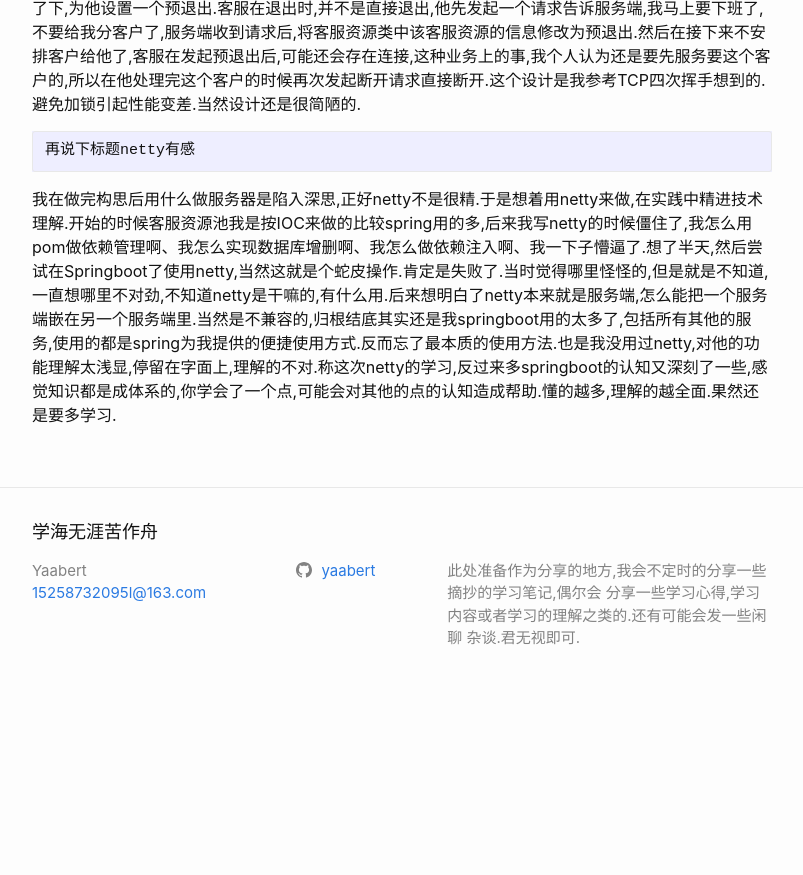
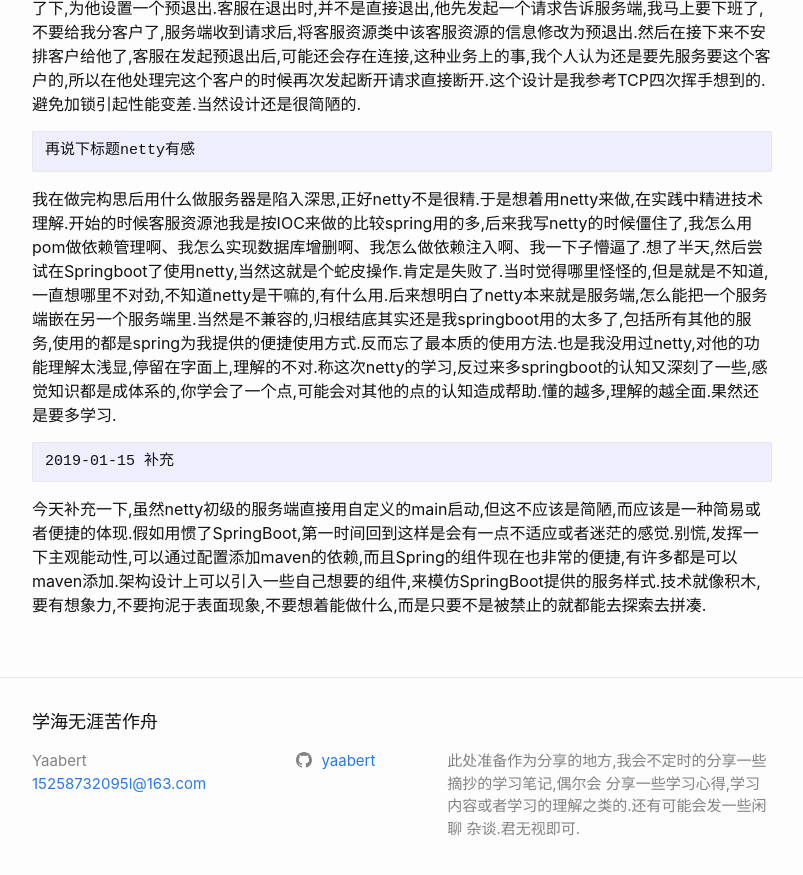
Before and after one commit to yaabert/yaabert.github.io, a Jekyll site: the page built from _posts/2019-01-10-Netty有感.md, in a window 1280 px wide and 900 px high, scrolled down 625 px. Shown: the top 875 px of the window, without its empty margins (238-1041 px from the left). Built offline with Jekyll 4.4.1, drawn with Linux system fonts in a browser that asks for light colours; before the commit the page ends 1335 px from its top, so only the background shows below that.

Commit message:
增加对netty有感的补充

````diff
--- a/_posts/2019-01-10-Netty有感.md
+++ b/_posts/2019-01-10-Netty有感.md
@@ -17,3 +17,8 @@ author: "yaabert"
 再说下标题netty有感
 ```
 我在做完构思后用什么做服务器是陷入深思,正好netty不是很精.于是想着用netty来做,在实践中精进技术理解.开始的时候客服资源池我是按IOC来做的比较spring用的多,后来我写netty的时候僵住了,我怎么用pom做依赖管理啊、我怎么实现数据库增删啊、我怎么做依赖注入啊、我一下子懵逼了.想了半天,然后尝试在Springboot了使用netty,当然这就是个蛇皮操作.肯定是失败了.当时觉得哪里怪怪的,但是就是不知道,一直想哪里不对劲,不知道netty是干嘛的,有什么用.后来想明白了netty本来就是服务端,怎么能把一个服务端嵌在另一个服务端里.当然是不兼容的,归根结底其实还是我springboot用的太多了,包括所有其他的服务,使用的都是spring为我提供的便捷使用方式.反而忘了最本质的使用方法.也是我没用过netty,对他的功能理解太浅显,停留在字面上,理解的不对.称这次netty的学习,反过来多springboot的认知又深刻了一些,感觉知识都是成体系的,你学会了一个点,可能会对其他的点的认知造成帮助.懂的越多,理解的越全面.果然还是要多学习.
+
+```
+2019-01-15 补充
+```
+今天补充一下,虽然netty初级的服务端直接用自定义的main启动,但这不应该是简陋,而应该是一种简易或者便捷的体现.假如用惯了SpringBoot,第一时间回到这样是会有一点不适应或者迷茫的感觉.别慌,发挥一下主观能动性,可以通过配置添加maven的依赖,而且Spring的组件现在也非常的便捷,有许多都是可以maven添加.架构设计上可以引入一些自己想要的组件,来模仿SpringBoot提供的服务样式.技术就像积木,要有想象力,不要拘泥于表面现象,不要想着能做什么,而是只要不是被禁止的就都能去探索去拼凑.
````
